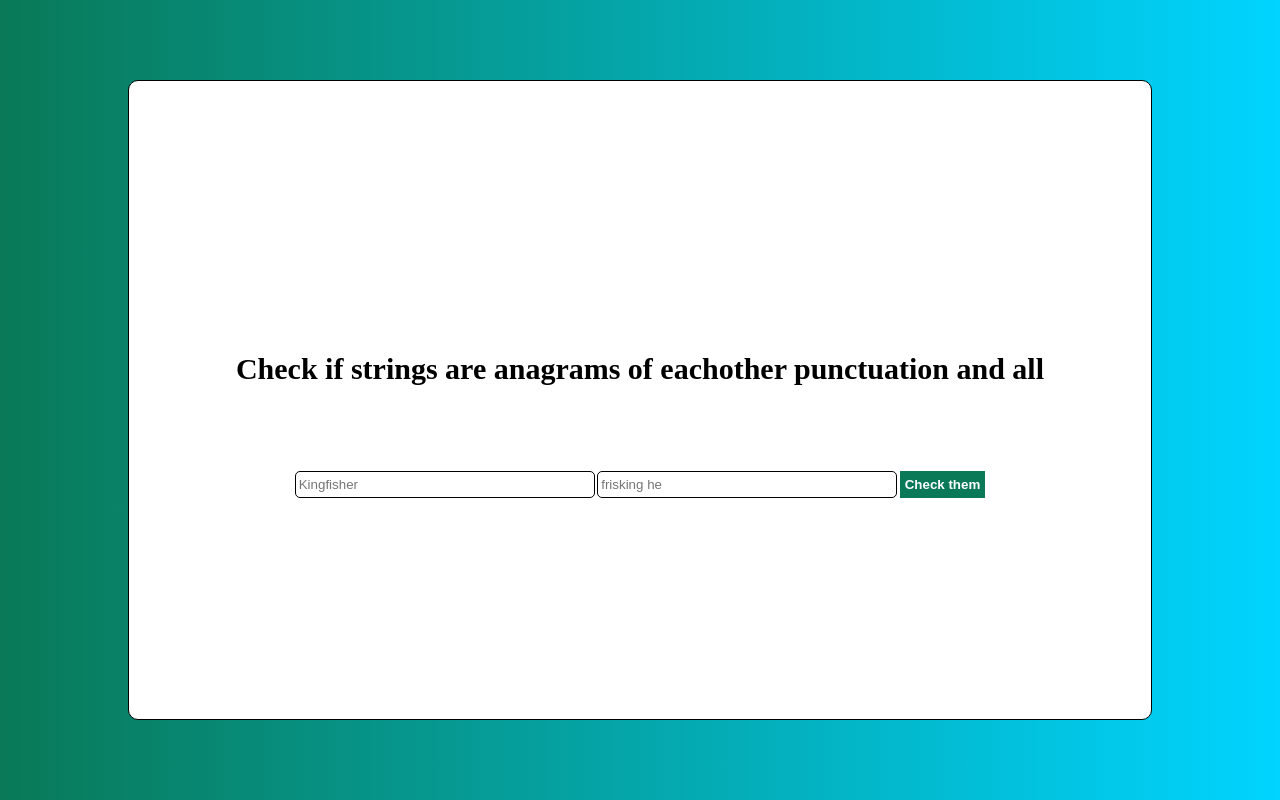
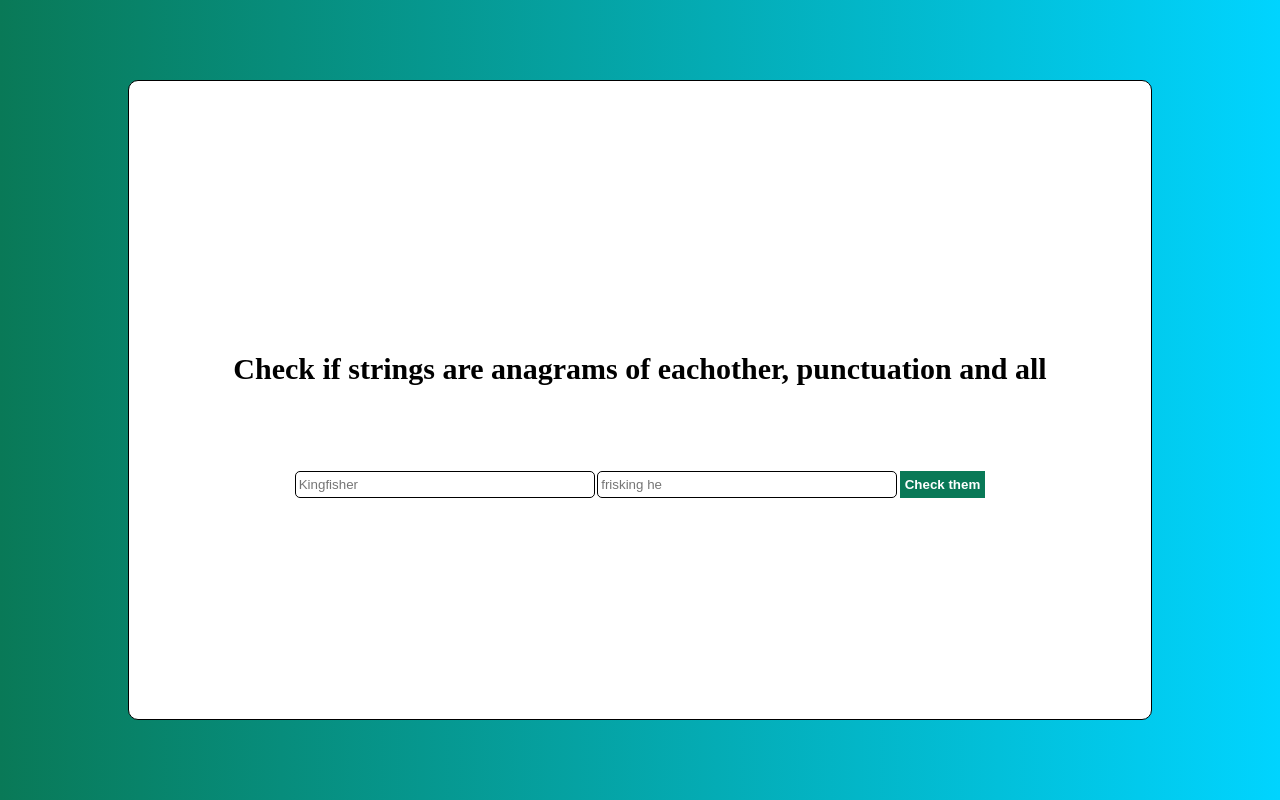
Before and after one commit to Murfy-uk/challenges, a plain HTML site: page anagram/index.html in a window 1280 px wide. Drawn offline with Linux system fonts and the light colour scheme.

```diff
--- a/anagram/index.html
+++ b/anagram/index.html
@@ -13,7 +13,7 @@
     <div class="container">
         <div class="hero">
 
-            <h1>Check if strings are anagrams of eachother punctuation and all</h1>
+            <h1>Check if strings are anagrams of eachother, punctuation and all</h1>
             <div id="results">
 
             </div>
```
